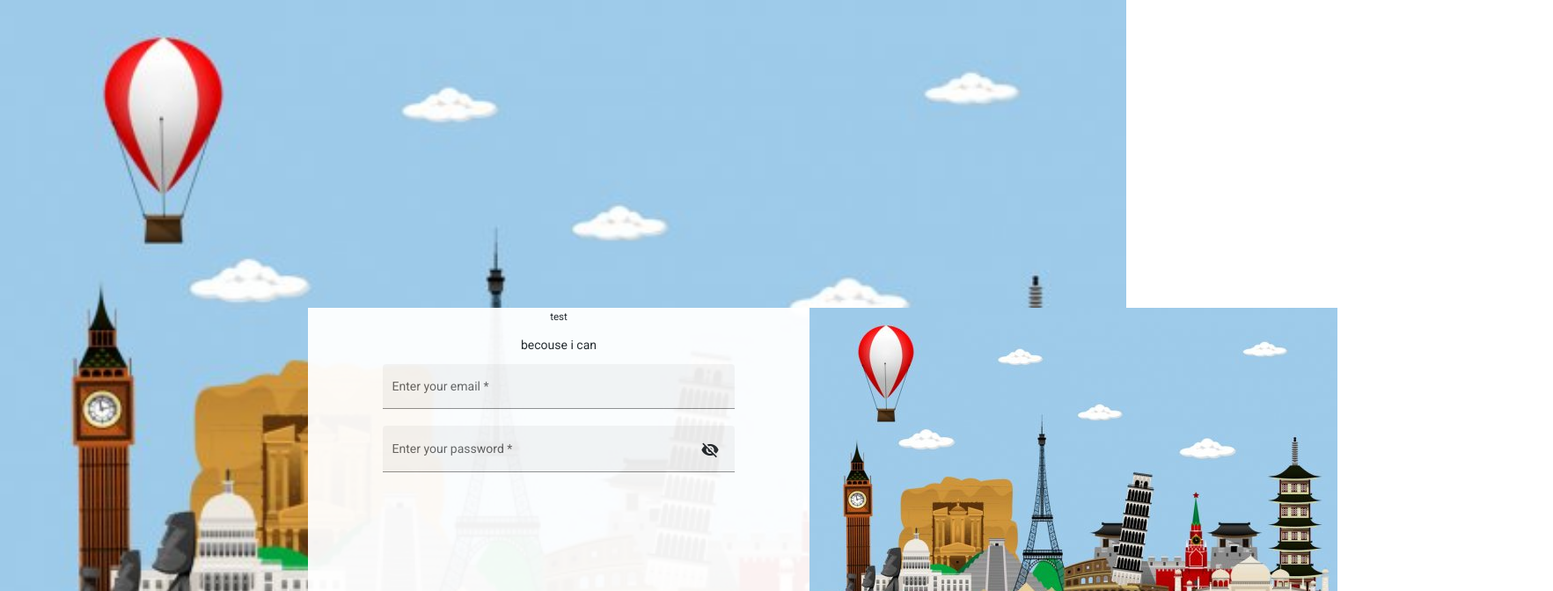
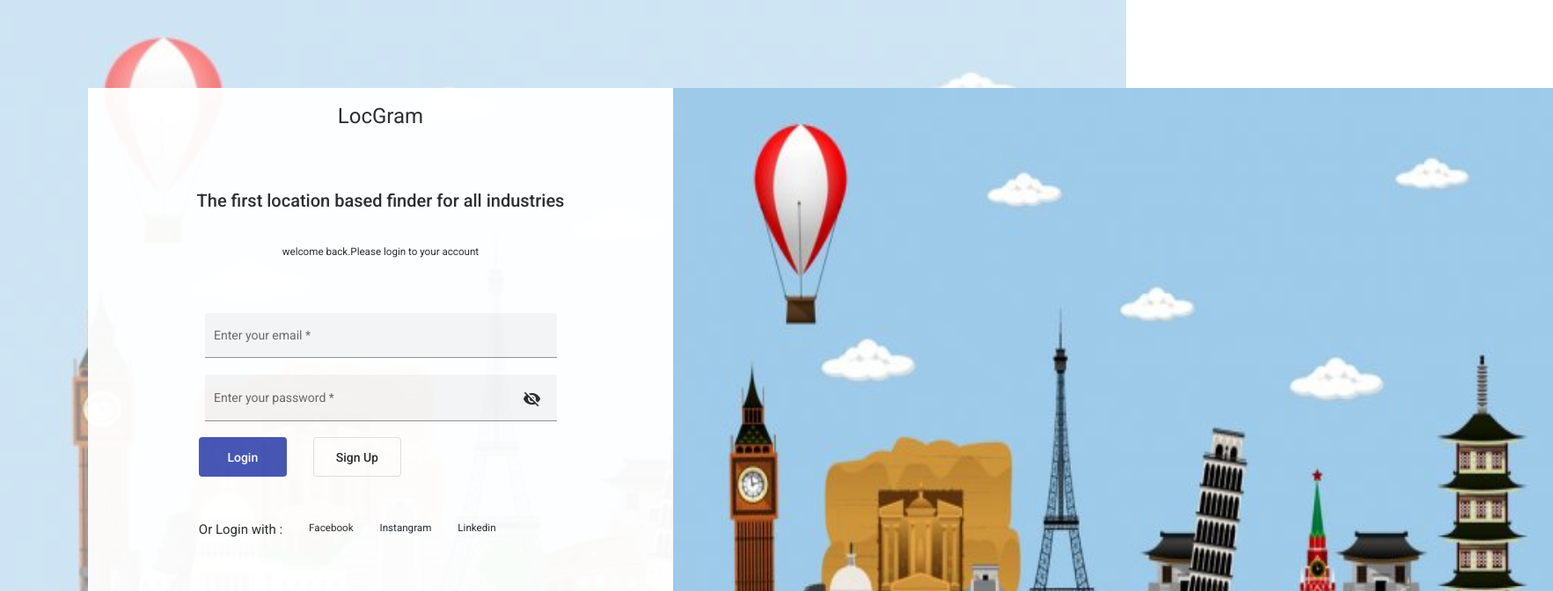
Before and after one commit to It23dafaq/ServeLocGram, an Angular app: page /login in a window 1280 px wide. Shown: the top 672 px of the page at 88% size, 1765 px wide, since content can reach past the window. Built offline with nearby package versions, Linux system fonts and the light colour scheme.

Commit message:
login component ready

```diff
--- a/src/app/components/login/login.component.css
+++ b/src/app/components/login/login.component.css
@@ -1,7 +1,7 @@
 .marginLogin {
     /* margin-top:200px ; */
-    top: 350px;
-    left: 350px;
+    top: 100px;
+    left: 100px;
 
 }
 .opacity{
@@ -11,7 +11,27 @@
     padding-right:0;
     padding-left:0;
 }
+.boxshadow{
+  -webkit-box-shadow: 7px 7px 5px 0px rgba(50, 50, 50, 0.75);
+-moz-box-shadow:    7px 7px 5px 0px rgba(50, 50, 50, 0.75);
+box-shadow:         7px 7px 5px 0px rgba(50, 50, 50, 0.75);
+}
+.imgheight{
+  height: 800px;
+  width: 1000px;
+}
+.wrapper{
+  width: 600px;
+  height: 1250px;
+  position: absolute;
+  left :350px;
+  top: 350px;
 
+}
+.loginButtons{
+  width: 100px !important;
+  height: 45px !important;
+}
 .example-container .mat-form-field + .mat-form-field {
     margin-left: 8px;
   }
@@ -36,4 +56,5 @@
   -moz-background-size: cover;
   -o-background-size: cover;
   background-size: cover;
+  opacity: 0.5;
   }
--- a/src/app/components/login/login.component.html
+++ b/src/app/components/login/login.component.html
@@ -1,15 +1,20 @@
-<div class="w-100 h-100 backgroundimageLogin position-relative" >
-    <div class="container position-absolute marginLogin  text-center">
+<div class="w-100 h-100 backgroundimageLogin position-relative" ></div>
+  <div class="container position-absolute marginLogin  text-center boxshadow">
       <div class="row ">
-             <div class="col-6 bg-white padding-0 opacity">
-                  <div class="row">
+           <div class="col-7 bg-white padding-0 opacity">
+              <div class="row mb-5 mt-3">
                 <div class="col">
-                       <h5>test</h5>
+                 <h1>LocGram</h1>
                 </div>
               </div>
-                  <div class="row">
+                <div class="row mb-3">
                   <div class="col">
-                        <p>becouse i can</p>
+                     <h2>The first location based finder for all industries</h2>
+                  </div>
+                </div>
+                <div class="row mb-5">
+                  <div class="col">
+                      <h5>welcome back.Please login to your account</h5>
                   </div>
                 </div>
                 <div class="row">
@@ -35,12 +40,33 @@
                   </div>
 
               </div>
+              <div class="row mb-5 offset-2">
+                <div class="col-auto">
+                  <button class="loginButtons" mat-flat-button color="primary">Login</button>
                 </div>
-             <div class="col-6 padding-0">
-                <img src="/assets/img/testLogo.jpg" alt="image">
+                <div class="col-auto">
+                  <button class="loginButtons" mat-stroked-button>Sign Up</button>
+                </div>
+              </div>
+              <div class="row mt-2 offset-2">
+                  <div class="col-auto">
+                    <h4>Or Login with :</h4>
+                  </div>
+                 <div class="col-auto">
+                   <h5>Facebook</h5>
+                </div>
+                <div class="col-auto">
+                  <h5>Instangram</h5>
+                </div>
+                <div class="col-auto">
+                  <h5>Linkedin</h5>
+                </div>
+              </div>
+           </div>
+
+           <div class="col-5 padding-0">
+              <img class="imgheight" src="/assets/img/testLogo.jpg" alt="image">
            </div>
       </div>
 
   </div>
-
-</div>
```
Lines whose indentation alone changed are shown as unchanged.
